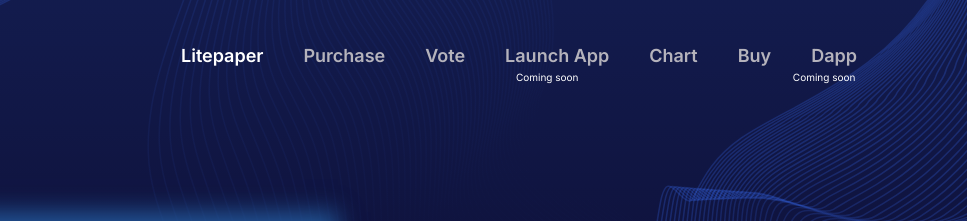
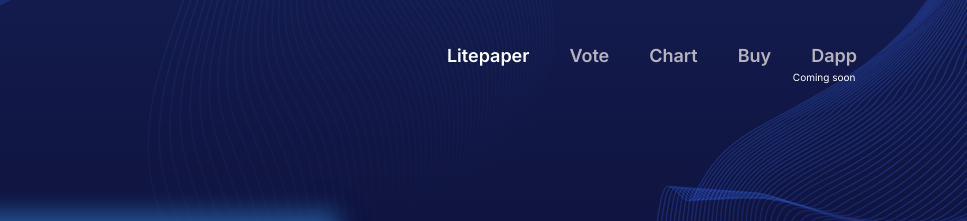
Before and after one commit to longvq/sportdao, a plain HTML site: page index.html in a window 1280 px wide. Shown: the top 221 px of the page, 313-1280 px from the left. Drawn offline with nearby package versions, Linux system fonts and the light colour scheme.

Commit message:
fix header

```diff
--- a/index.html
+++ b/index.html
@@ -56,14 +56,7 @@
                                     <a href="#home" class="scroll-menu aa am aO aP aR hover:aR dark:aT dark:hover:aT lg:aU lg:aV lg:aW xl:aX 2xl:aY">Litepaper</a>
                                 </li>
                                 <li>
-                                    <a href="#features" class="scroll-menu aa am aO aP aQ hover:aR dark:aS dark:hover:aT lg:aU lg:aV lg:aW xl:aX 2xl:aY">Purchase</a>
-                                </li>
-                                <li>
                                     <a href="#roadmap" class="scroll-menu aa am aO aP aQ hover:aR dark:aS dark:hover:aT lg:aU lg:aV lg:aW xl:aX 2xl:aY">Vote</a>
-                                </li>
-                                <li>
-                                    <a href="#contact" class="scroll-menu aa am aO aP aQ hover:aR dark:aS dark:hover:aT lg:aU lg:aV lg:aW xl:aX 2xl:aY">Launch App</a>
-                                    <div class="sub-title-header">Coming soon</div>
                                 </li>
                                 <li>
                                     <a href="#contact" class="scroll-menu aa am aO aP aQ hover:aR dark:aS dark:hover:aT lg:aU lg:aV lg:aW xl:aX 2xl:aY">Chart</a>
```
